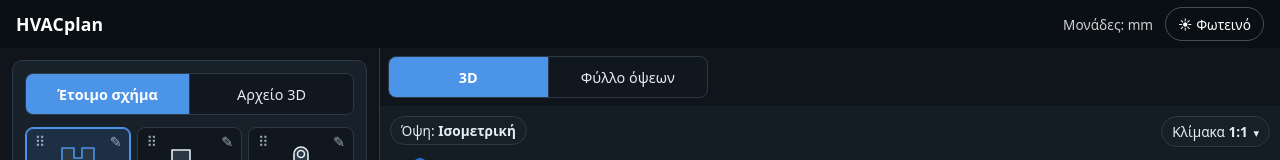
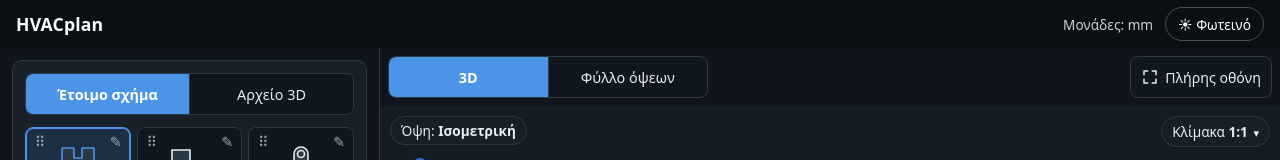
Before and after one commit to Manolis08/HVACplan, a React (Vite) app: page / in a window 1280 px wide. Shown: the top 160 px of the page. Built offline with nearby package versions, Linux system fonts and the light colour scheme.

Commit message:
Πλήρης οθόνη για 3D και φύλλο, ρυθμίσεις 3D μόνο στο 3D

```diff
--- a/src/App.tsx
+++ b/src/App.tsx
@@ -86,6 +86,45 @@
       document.removeEventListener('keydown', onKey);
     };
   }, [scaleOpen]);
+  // Πλήρης οθόνη της προβολής (3D ή φύλλο όψεων). Όπου ο browser δεν την υποστηρίζει για
+  // στοιχεία σελίδας (π.χ. iPhone), η προβολή απλώνεται σε όλο το παράθυρο με CSS.
+  const viewerPaneRef = useRef<HTMLElement>(null);
+  const [nativeFullscreen, setNativeFullscreen] = useState(false);
+  const [cssFullscreen, setCssFullscreen] = useState(false);
+  const fullscreen = nativeFullscreen || cssFullscreen;
+  useEffect(() => {
+    const onChange = () => {
+      const on = !!document.fullscreenElement && document.fullscreenElement === viewerPaneRef.current;
+      setNativeFullscreen(on);
+      if (on) setCssFullscreen(false);
+    };
+    document.addEventListener('fullscreenchange', onChange);
+    return () => document.removeEventListener('fullscreenchange', onChange);
+  }, []);
+  useEffect(() => {
+    if (!cssFullscreen) return;
+    const onKey = (e: KeyboardEvent) => e.key === 'Escape' && setCssFullscreen(false);
+    document.addEventListener('keydown', onKey);
+    return () => document.removeEventListener('keydown', onKey);
+  }, [cssFullscreen]);
+  const toggleFullscreen = () => {
+    if (cssFullscreen) return setCssFullscreen(false);
+    if (document.fullscreenElement) return void document.exitFullscreen().catch(() => {});
+    const el = viewerPaneRef.current;
+    if (!el?.requestFullscreen) return setCssFullscreen(true);
+    // Αν ο browser αρνηθεί ή δεν απαντήσει (π.χ. περιμένει άδεια), απλώνουμε με CSS.
+    let settled = false;
+    el.requestFullscreen().then(
+      () => (settled = true),
+      () => {
+        settled = true;
+        setCssFullscreen(true);
+      },
+    );
+    setTimeout(() => {
+      if (!settled && !document.fullscreenElement) setCssFullscreen(true);
+    }, 800);
+  };
   // Πεδία μέτρων του έτοιμου σχήματος: κρυμμένα μέχρι να τα ζητήσει ο χρήστης.
   const [paramsOpen, setParamsOpen] = useState(false);
 
@@ -248,7 +287,8 @@
       </header>
 
       <main className={`app-main${pane === 'sheet' ? ' sheet-mode' : ''}`}>
-        <section className="viewer-pane" aria-label="Προβολή">
+        <section ref={viewerPaneRef} className={`viewer-pane${cssFullscreen ? ' css-fullscreen' : ''}`} aria-label="Προβολή">
+          <div className="pane-header">
           <div className="segmented pane-switch" role="tablist" aria-label="Προβολή" data-pane={pane}>
             <button type="button" role="tab" aria-selected={pane === '3d'} onClick={() => setPane('3d')}>
               3D
@@ -258,6 +298,23 @@
                 setScaleOpen(false);
               }}>
               Φύλλο όψεων
+            </button>
+          </div>
+          <button
+            type="button"
+            className="secondary-button fullscreen-button"
+            aria-pressed={fullscreen}
+            onClick={toggleFullscreen}
+            title={fullscreen ? 'Έξοδος από πλήρη οθόνη (Esc)' : 'Πλήρης οθόνη'}
+          >
+            <svg viewBox="0 0 24 24" width="18" height="18" aria-hidden="true" fill="none" stroke="currentColor" strokeWidth="2" strokeLinecap="round" strokeLinejoin="round">
+              {fullscreen ? (
+                <path d="M9 4v5H4M15 4v5h5M9 20v-5H4M15 20v-5h5" />
+              ) : (
+                <path d="M4 9V4h5M20 9V4h-5M4 15v5h5M20 15v5h-5" />
+              )}
+            </svg>
+            <span>{fullscreen ? 'Έξοδος' : 'Πλήρης οθόνη'}</span>
           </button>
           </div>
           {pane === 'sheet' && (
@@ -404,6 +461,7 @@
             </section>
           )}
 
+          {pane === '3d' && (
             <section className="card">
               <h2>Εμφάνιση στο 3D</h2>
               <div className="toggle-buttons">
@@ -451,6 +509,7 @@
                 ))}
               </div>
             </section>
+          )}
         </aside>
       </main>
 
--- a/src/styles.css
+++ b/src/styles.css
@@ -1560,3 +1560,60 @@
   opacity: 0;
   transition: none;
 }
+
+/* ---------- Πλήρης οθόνη προβολής ---------- */
+.pane-header {
+  flex: 0 0 auto;
+  display: flex;
+  align-items: center;
+  justify-content: space-between;
+  gap: 8px;
+  margin: 8px;
+}
+
+.pane-header .pane-switch {
+  flex: 1 1 auto;
+  margin: 0;
+}
+
+.fullscreen-button {
+  display: inline-flex;
+  align-items: center;
+  gap: 6px;
+  flex: 0 0 auto;
+}
+
+/* Σε πλήρη οθόνη η προβολή γεμίζει όλο τον χώρο και έχει το φόντο της εφαρμογής. */
+.viewer-pane:fullscreen {
+  width: 100%;
+  height: 100%;
+  background: var(--bg);
+}
+
+.viewer-pane.css-fullscreen {
+  position: fixed;
+  inset: 0;
+  z-index: 50;
+  height: auto !important;
+  background: var(--bg);
+  padding: env(safe-area-inset-top) env(safe-area-inset-right) env(safe-area-inset-bottom) env(safe-area-inset-left);
+}
+
+.viewer-pane:fullscreen .sheet-pane,
+.viewer-pane.css-fullscreen .sheet-pane {
+  min-height: 0;
+}
+
+@media (max-width: 520px) {
+  .fullscreen-button span {
+    display: none;
+  }
+}
+
+/* Στην πλήρη οθόνη το φύλλο κυλάει μέσα στη δική του περιοχή (και στο κινητό). */
+.viewer-pane:fullscreen .sheet-scroll,
+.viewer-pane.css-fullscreen .sheet-scroll {
+  flex: 1;
+  min-height: 0;
+  overflow: auto;
+}
```
Lines whose indentation alone changed are shown as unchanged.
